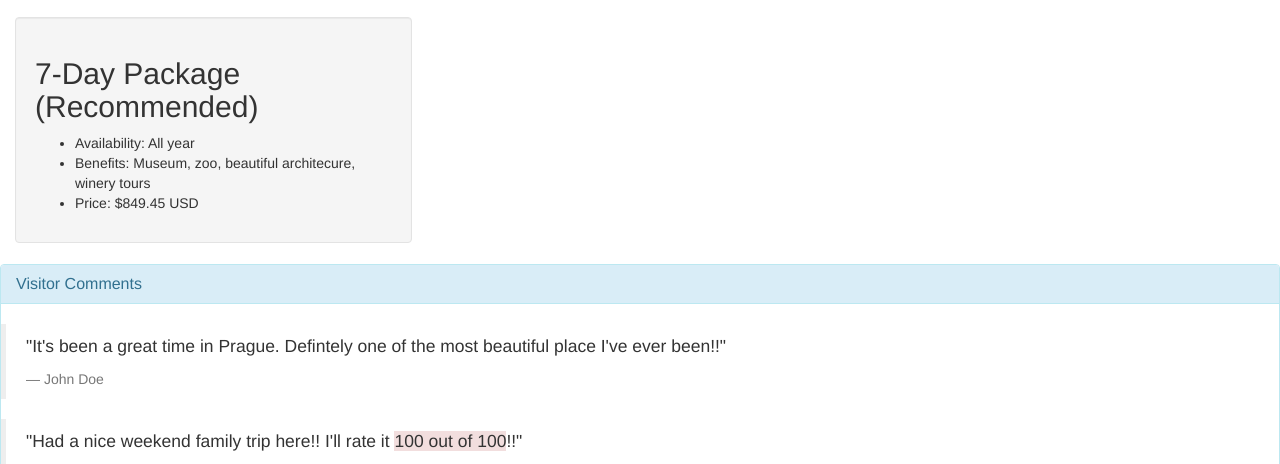
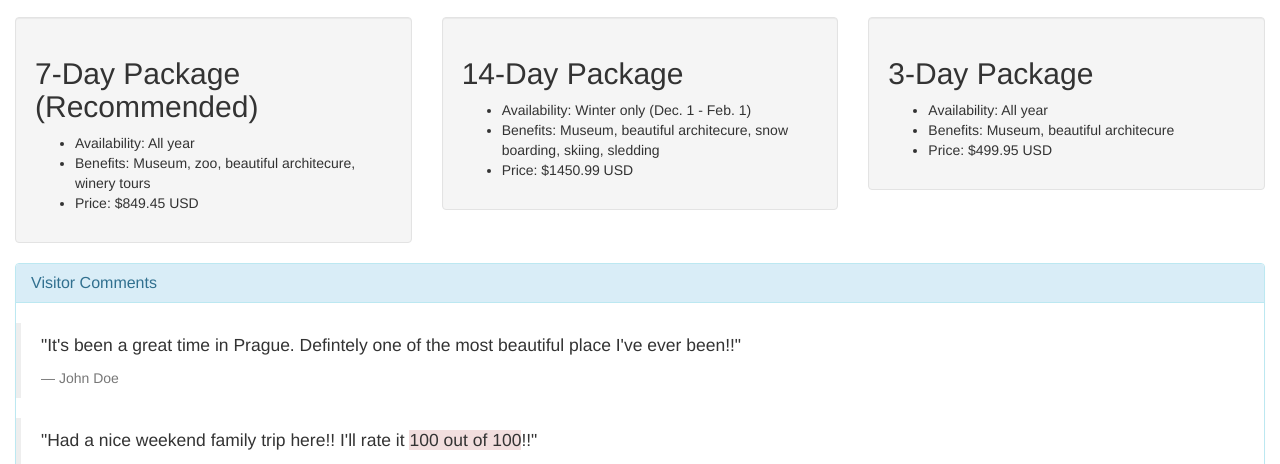
Before and after one commit to jiwonk42/vacation, a plain HTML site: page index.html in a window 1280 px wide. Shown: the part 683-1147 px from the top of the page. Drawn offline with Linux system fonts and the light colour scheme.

Commit message:
Add Column 2, and Column 3 within Row 1.

```diff
--- a/index.html
+++ b/index.html
@@ -27,14 +27,28 @@
               <li>Price: $849.45 USD</li>
             </ul>
           </div>
+        </div>
 
+        <div class="col-md-4">
+          <div class="well">
+            <h2>14-Day Package</h2>
+            <ul>
+              <li>Availability: Winter only (Dec. 1 - Feb. 1)</li>
+              <li>Benefits: Museum, beautiful architecure, snow boarding, skiing, sledding</li>
+              <li>Price: $1450.99 USD</li>
+            </ul>
           </div>
         </div>
+
         <div class="col-md-4">
-
-        </div>
-        <div class="col-md-4">
-
+          <div class="well">
+            <h2>3-Day Package</h2>
+            <ul>
+              <li>Availability: All year</li>
+              <li>Benefits: Museum, beautiful architecure</li>
+              <li>Price: $499.95 USD</li>
+            </ul>
+          </div>
         </div>
       </div>
 
```
